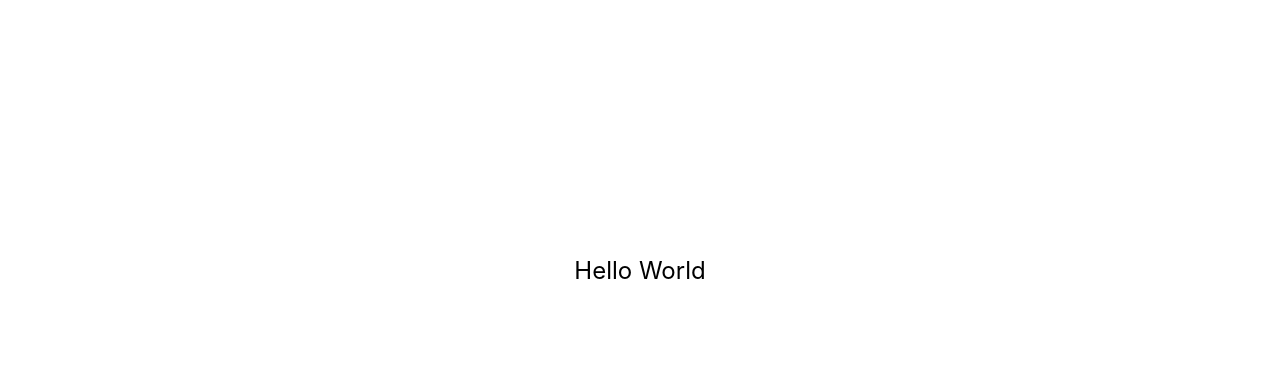
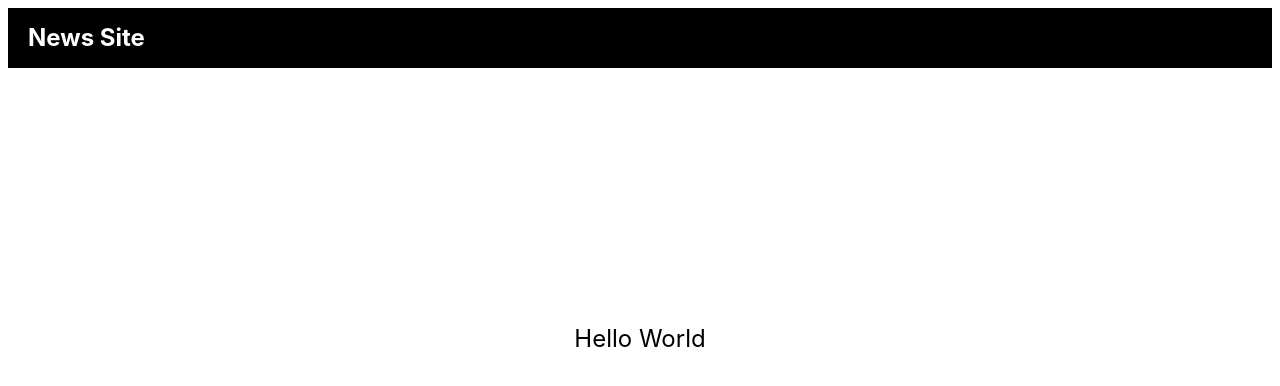
Before and after one commit to grisha765/news-site, a React (Vite) app in the folder web/: page / in a window 1280 px wide. Shown: the top 386 px of the page. Built offline with nearby package versions, Linux system fonts and the light colour scheme.

Commit message:
[u] import header

```diff
--- a/web/src/App.jsx
+++ b/web/src/App.jsx
@@ -1,4 +1,6 @@
 import React, { useState } from 'react';
+import './index.css';
+import Header from './Header';
 
 function App() {
   const [text, setText] = useState('Hello World');
@@ -12,6 +14,8 @@ function App() {
   };
 
   return (
+    <div>
+      <Header />
       <div
         className="hello-text"
         onMouseEnter={handleMouseEnter}
@@ -19,6 +23,7 @@ function App() {
       >
         {text}
       </div>
+    </div>
   );
 }
 
```
Lines whose indentation alone changed are shown as unchanged.
